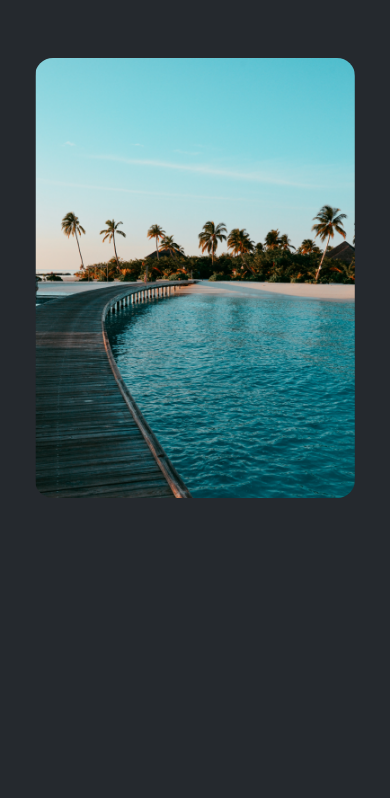
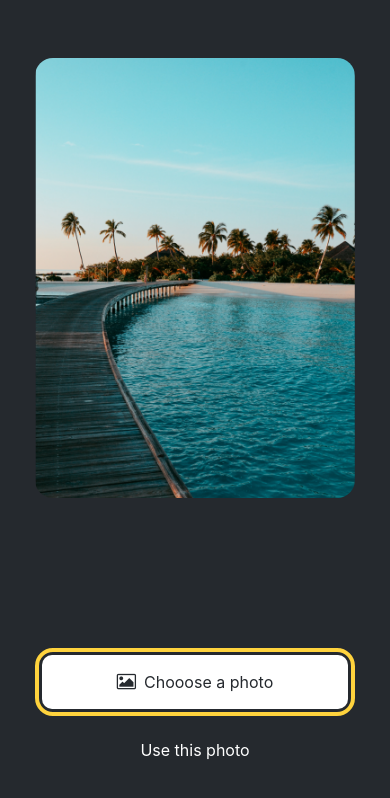
Before and after one commit to retr0717/stickerSmash, a React Native app: screen / in a window 390 px wide. Shown: the top 798 px of the page. Built offline with nearby package versions, Linux system fonts and the light colour scheme.

Commit message:
buttons added

```diff
--- a/App.js
+++ b/App.js
@@ -1,14 +1,20 @@
 import { StatusBar } from "expo-status-bar";
-import { Image, StyleSheet, Text, View } from "react-native";
+import { StyleSheet, View } from "react-native";
 
-//image import
-const PlaceHolderImage = require("./assets/images/background-image.png");
+import ImageViewer from "./components/ImageViewer";
+import Button from "./components/Button";
+
+const PlaceholderImage = require("./assets/images/background-image.png");
 
 export default function App() {
   return (
     <View style={styles.container}>
       <View style={styles.imageContainer}>
-        <Image source={PlaceHolderImage} style={styles.image} />
+        <ImageViewer placeholderImageSource={PlaceholderImage} />
+      </View>
+      <View style={styles.footerContainer}>
+        <Button label="Chooose a photo" theme="primary" />
+        <Button label="Use this photo" />
       </View>
       <StatusBar style="auto" />
     </View>
@@ -33,4 +39,9 @@
     height: 440,
     borderRadius: 18,
   },
+
+  footerContainer: {
+    flex: 1 / 3,
+    alignItems: "center",
+  },
 });
--- /dev/null
+++ b/components/Button.js
@@ -0,0 +1,67 @@
+import { StyleSheet, View, Pressable, Text } from "react-native";
+import FontAwesome from "@expo/vector-icons/FontAwesome";
+
+export default function Button({ label, theme }) {
+  if (theme === "primary") {
+    return (
+      <View
+        style={[
+          styles.buttonContainer,
+          { borderWidth: 4, borderColor: "#ffd33d", borderRadius: 18 },
+        ]}
+      >
+        <Pressable
+          style={[styles.button, { backgroundColor: "#fff" }]}
+          onPress={() => alert("button pressed")}
+        >
+          <FontAwesome
+            name="picture-o"
+            size={18}
+            color="#25292e"
+            style={styles.buttonIcon}
+          />
+          <Text style={[styles.buttonLabel, { color: "#25292e" }]}>
+            {label}
+          </Text>
+        </Pressable>
+      </View>
+    );
+  }
+
+  return (
+    <View style={styles.buttonContainer}>
+      <Pressable style={styles.button} onPress={() => alert("button pressed")}>
+        <Text style={styles.buttonLabel}>{label}</Text>
+      </Pressable>
+    </View>
+  );
+}
+
+const styles = StyleSheet.create({
+  buttonContainer: {
+    width: 320,
+    height: 68,
+    marginHorizontal: 20,
+    alignItems: "center",
+    justifyContent: "center",
+    padding: 3,
+  },
+
+  button: {
+    borderRadius: 10,
+    width: "100%",
+    height: "100%",
+    alignItems: "center",
+    justifyContent: "center",
+    flexDirection: "row",
+  },
+
+  buttonIcon: {
+    paddingRight: 8,
+  },
+
+  buttonLabel: {
+    color: "#fff",
+    fontSize: 16,
+  },
+});
--- /dev/null
+++ b/components/ImageViewer.js
@@ -0,0 +1,13 @@
+import { StyleSheet, Image } from "react-native";
+
+export default function ImageViewer({ placeholderImageSource }) {
+  return <Image source={placeholderImageSource} style={styles.image} />;
+}
+
+const styles = StyleSheet.create({
+  image: {
+    width: 320,
+    height: 440,
+    borderRadius: 18,
+  },
+});
--- a/package.json
+++ b/package.json
@@ -15,7 +15,8 @@
     "react-native": "0.73.4",
     "react-dom": "18.2.0",
     "react-native-web": "~0.19.6",
-    "@expo/metro-runtime": "~3.1.3"
+    "@expo/metro-runtime": "~3.1.3",
+    "@expo/vector-icons": "^14.0.0"
   },
   "devDependencies": {
     "@babel/core": "^7.20.0"
```
Also changed, not shown: 1 other file (tests, documents, lock files or other folders).
